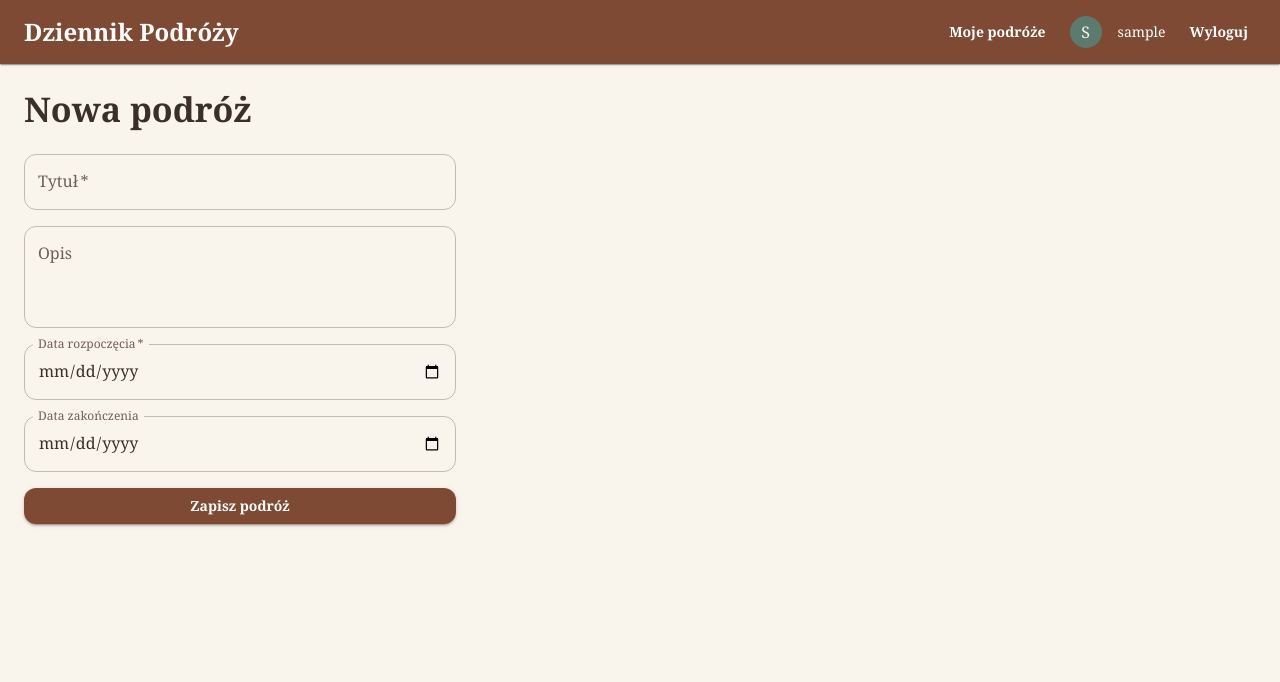
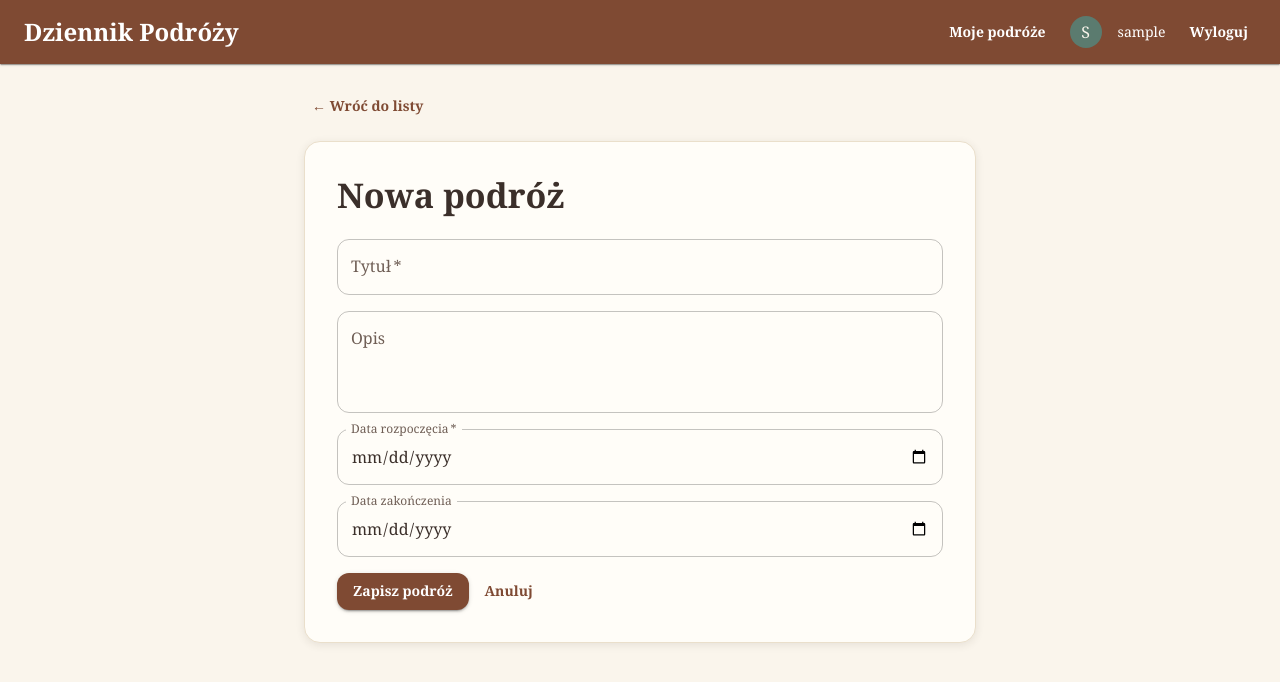
Before and after one commit to ania1703/DziennikPodrozy, a React (Vite) app in the folder frontend/: page /trips/new in a window 1280 px wide. Shown: the top 682 px of the page. Built offline with nearby package versions, Linux system fonts and the light colour scheme; sample sign-in values are in the browser's storage.

Commit message:
Add frontend styled new and edit trip pages

```diff
--- /dev/null
+++ b/frontend/src/components/common/FormPageLayout.styles.ts
@@ -0,0 +1,17 @@
+import { styled } from '@mui/material/styles'
+import Box from '@mui/material/Box'
+
+export const FormPageContainer = styled(Box)({
+  maxWidth: 720,
+  margin: '0 auto',
+  padding: 24,
+})
+
+export const FormCard = styled(Box)(({ theme }) => ({
+  marginTop: 16,
+  padding: 32,
+  borderRadius: 16,
+  border: '1px solid #EADFCB',
+  backgroundColor: theme.palette.background.paper,
+  boxShadow: '0 2px 8px rgba(59, 47, 42, 0.1)',
+}))
--- /dev/null
+++ b/frontend/src/components/common/FormPageLayout.tsx
@@ -0,0 +1,30 @@
+import type { ReactNode } from 'react'
+import { Link } from 'react-router-dom'
+import Button from '@mui/material/Button'
+import Typography from '@mui/material/Typography'
+import { FormCard, FormPageContainer } from './FormPageLayout.styles'
+
+interface FormPageLayoutProps {
+  title: string
+  backTo: string
+  backLabel: string
+  children: ReactNode
+}
+
+export function FormPageLayout({ title, backTo, backLabel, children }: FormPageLayoutProps) {
+  return (
+    <FormPageContainer>
+      <Button component={Link} to={backTo}>
+        {backLabel}
+      </Button>
+
+      <FormCard>
+        <Typography variant="h4" component="h1" sx={{ marginBottom: 3 }}>
+          {title}
+        </Typography>
+
+        {children}
+      </FormCard>
+    </FormPageContainer>
+  )
+}
--- a/frontend/src/components/common/TripForm.styles.ts
+++ b/frontend/src/components/common/TripForm.styles.ts
@@ -1,9 +1,13 @@
 import { styled } from '@mui/material/styles'
+import Box from '@mui/material/Box'
 
 export const TripFormContainer = styled('form')({
   display: 'flex',
   flexDirection: 'column',
   gap: 16,
-  maxWidth: 480,
-  padding: 24,
 })
+
+export const TripFormActions = styled(Box)({
+  display: 'flex',
+  gap: 8,
+})
--- a/frontend/src/components/common/TripForm.tsx
+++ b/frontend/src/components/common/TripForm.tsx
@@ -2,7 +2,8 @@ import { useState, type FormEvent } from 'react'
 import TextField from '@mui/material/TextField'
 import Button from '@mui/material/Button'
 import Alert from '@mui/material/Alert'
-import { TripFormContainer } from './TripForm.styles'
+import { TripFormActions, TripFormContainer } from './TripForm.styles'
+import { Link } from 'react-router-dom'
 
 export interface TripFormValues {
   title: string
@@ -13,12 +14,13 @@ export interface TripFormValues {
 
 interface TripFormProps {
   initialValues?: TripFormValues
+  cancelTo: string
   onSubmit: (values: TripFormValues) => void
   isPending: boolean
   isError: boolean
 }
 
-export function TripForm({ initialValues, onSubmit, isPending, isError }: TripFormProps) {
+export function TripForm({ initialValues, cancelTo, onSubmit, isPending, isError }: TripFormProps) {
   const [title, setTitle] = useState(initialValues?.title ?? '')
   const [description, setDescription] = useState(initialValues?.description ?? '')
   const [startDate, setStartDate] = useState(initialValues?.startDate ?? '')
@@ -79,9 +81,15 @@ export function TripForm({ initialValues, onSubmit, isPending, isError }: TripFo
         slotProps={{ inputLabel: { shrink: true }, htmlInput: { min: startDate } }}
       />
 
-      <Button type="submit" variant="contained" disabled={isPending || isEndBeforeStart}>
-        {isPending ? 'Zapisywanie...' : 'Zapisz podróż'}
-      </Button>
+      <TripFormActions>
+        <Button type="submit" variant="contained" disabled={isPending || isEndBeforeStart}>
+          {isPending ? 'Zapisywanie...' : 'Zapisz podróż'}
+        </Button>
+
+        <Button component={Link} to={cancelTo}>
+          Anuluj
+        </Button>
+      </TripFormActions>
     </TripFormContainer>
   )
 }
--- a/frontend/src/pages/Trips/EditTripPage/EditTripForm.tsx
+++ b/frontend/src/pages/Trips/EditTripPage/EditTripForm.tsx
@@ -19,6 +19,7 @@ function EditTripForm({ trip }: EditTripFormProps) {
         startDate: trip.startDate,
         endDate: trip.endDate,
       }}
+      cancelTo={`/trips/${trip.id}`}
       isPending={updateTrip.isPending}
       isError={updateTrip.isError}
       onSubmit={(values) =>
--- a/frontend/src/pages/Trips/EditTripPage/EditTripPage.tsx
+++ b/frontend/src/pages/Trips/EditTripPage/EditTripPage.tsx
@@ -1,8 +1,8 @@
 import { useParams } from 'react-router-dom'
 import { LoadingSpinner } from '../../../components/common/LoadingSpinner'
 import Alert from '@mui/material/Alert'
-import Typography from '@mui/material/Typography'
 import { useTrip } from '../../../api/useTrip'
+import { FormPageLayout } from '../../../components/common/FormPageLayout'
 import EditTripForm from './EditTripForm'
 
 function EditTripPage() {
@@ -17,14 +17,14 @@ function EditTripPage() {
     return <Alert severity="error">Nie znaleziono podróży.</Alert>
   }
 
-  return (
-    <div>
-      <Typography variant="h4" component="h1" sx={{ padding: '24px 24px 0' }}>
-        Edycja podróży
-      </Typography>
-
-      <EditTripForm trip={trip} />
-    </div>
+    return (
+      <FormPageLayout
+        title="Edycja podróży"
+        backTo={`/trips/${trip.id}`}
+        backLabel="← Wróć do podróży"
+        >
+       <EditTripForm trip={trip} />
+      </FormPageLayout>
   )
 }
 
--- a/frontend/src/pages/Trips/NewTripPage/NewTripPage.tsx
+++ b/frontend/src/pages/Trips/NewTripPage/NewTripPage.tsx
@@ -1,6 +1,6 @@
 import { useNavigate } from 'react-router-dom'
-import Typography from '@mui/material/Typography'
 import { useCreateTrip } from '../../../api/useCreateTrip'
+import { FormPageLayout } from '../../../components/common/FormPageLayout'
 import { TripForm } from '../../../components/common/TripForm'
 
 function NewTripPage() {
@@ -8,19 +8,16 @@ function NewTripPage() {
   const navigate = useNavigate()
 
   return (
-    <div>
-      <Typography variant="h4" component="h1" sx={{ padding: '24px 24px 0' }}>
-        Nowa podróż
-      </Typography>
-
+    <FormPageLayout title="Nowa podróż" backTo="/trips" backLabel="← Wróć do listy">
       <TripForm
+        cancelTo="/trips"
         isPending={createTrip.isPending}
         isError={createTrip.isError}
         onSubmit={(payload) =>
           createTrip.mutate(payload, { onSuccess: () => navigate('/trips') })
         }
       />
-    </div>
+    </FormPageLayout>
   )
 }
 
```
